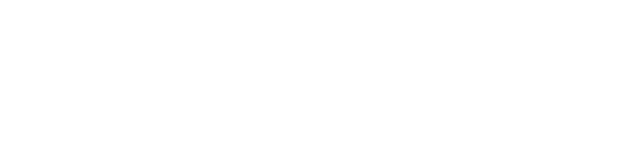
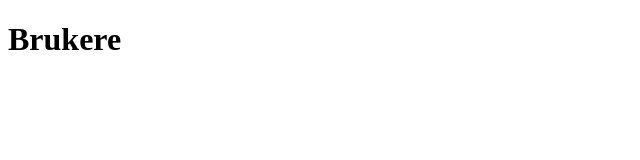
Before and after one commit to brolun/Eksamen-LunaBrodersen, a website: page index.html in a window 1280 px wide. Shown: the whole page, without its empty margins (0-640 px from the left). Drawn offline with Linux system fonts and the light colour scheme.

Commit message:
Gjøre klar ul for oversikt over brukere

```diff
--- a/index.html
+++ b/index.html
@@ -5,5 +5,10 @@
 		<meta name="viewport" content="width=device-width, initial-scale=1.0" />
 		<title>Document</title>
 	</head>
-	<body></body>
+	<body>
+		<h1>Brukere</h1>
+		<ul id="user-list">
+			<!-- Oversikt over brukere legges inn her med JS -->
+		</ul>
+	</body>
 </html>
```
